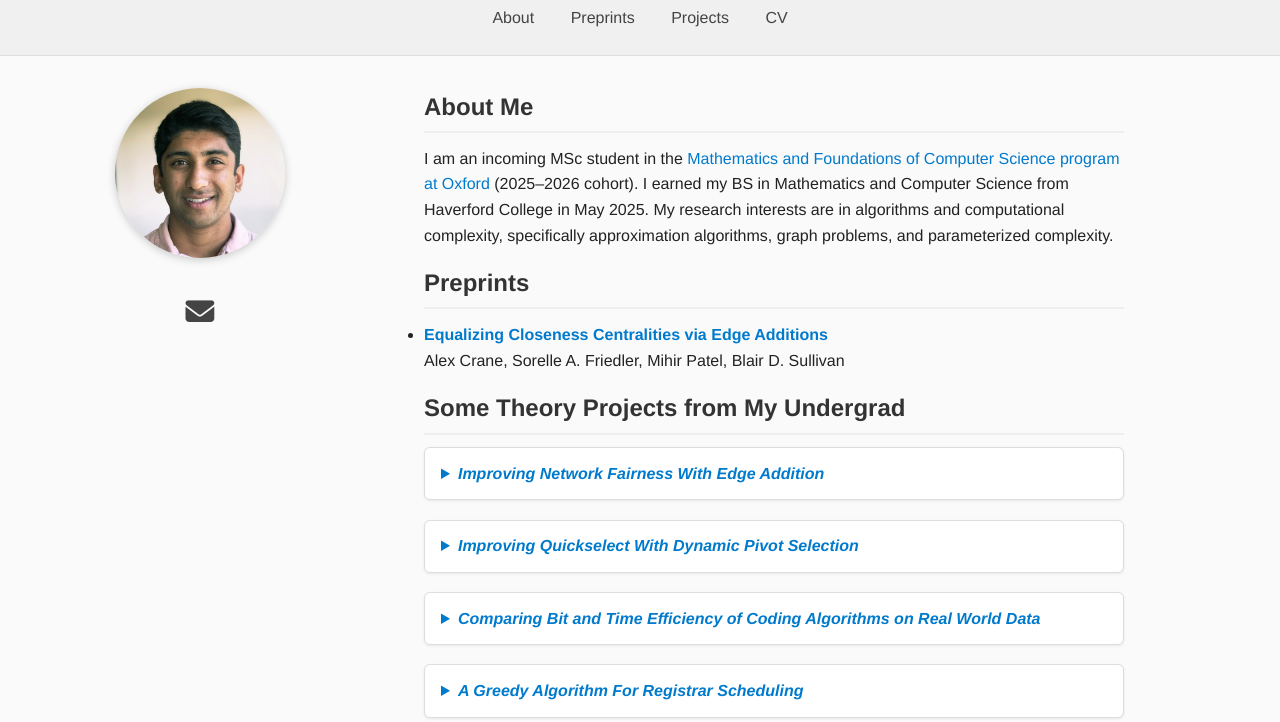
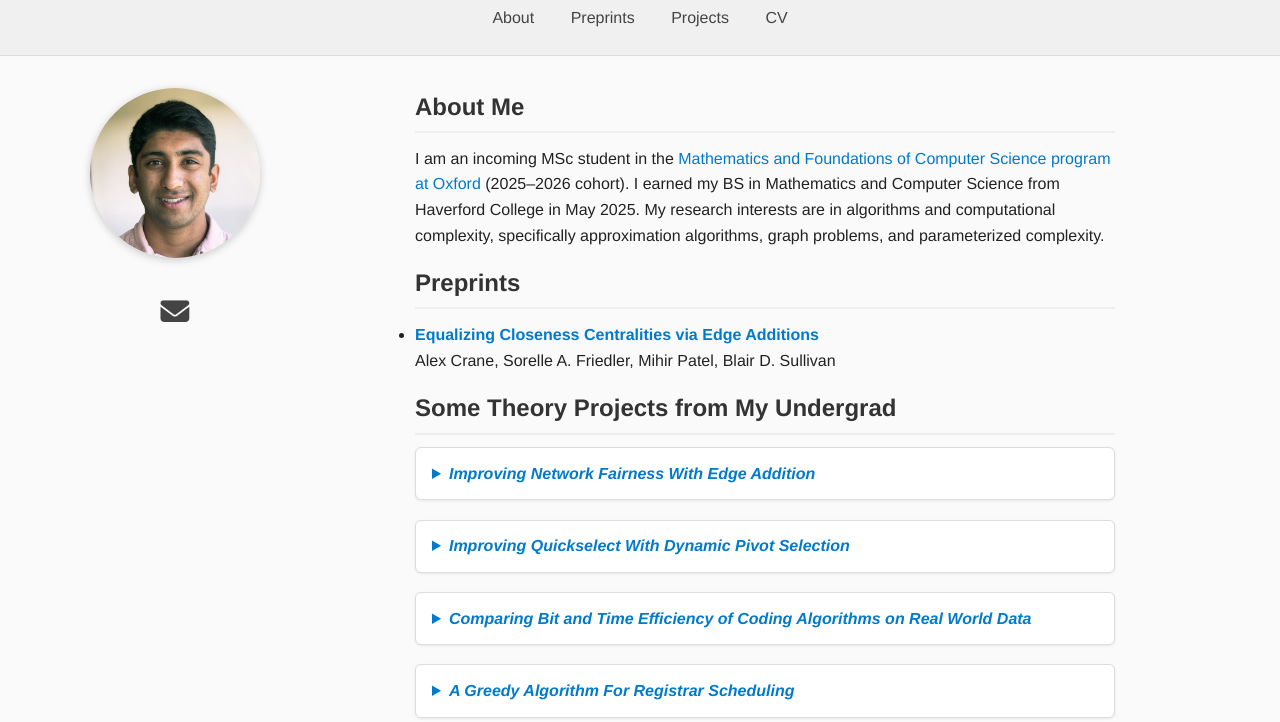
Before and after one commit to mihirpatel03/mihirpatel03.github.io, a plain HTML site: page index.html in a window 1280 px wide. Shown: the part 78-800 px from the top of the page. Drawn offline with Linux system fonts and the light colour scheme.

Commit message:
moved sidebar

```diff
--- a/style.css
+++ b/style.css
@@ -51,18 +51,19 @@ nav a:hover {
   display: flex;
   max-width: 1100px;
   margin: 2rem auto;
-  gap: 3rem;
+  gap: 5rem;
   /* bigger gap to push sidebar further */
-  width: 100%;
+  width: 90%;
 }
 
-/* Sidebar */
+/* Sidebar narrower */
 .sidebar {
-  flex: 0 0 220px;
+  flex: 0 0 160px;
+  /* was 220px */
   text-align: center;
-  margin-left: 0;
-  /* aligned to far side */
 }
+
+
 
 .profile-pic {
   width: 170px;
```
